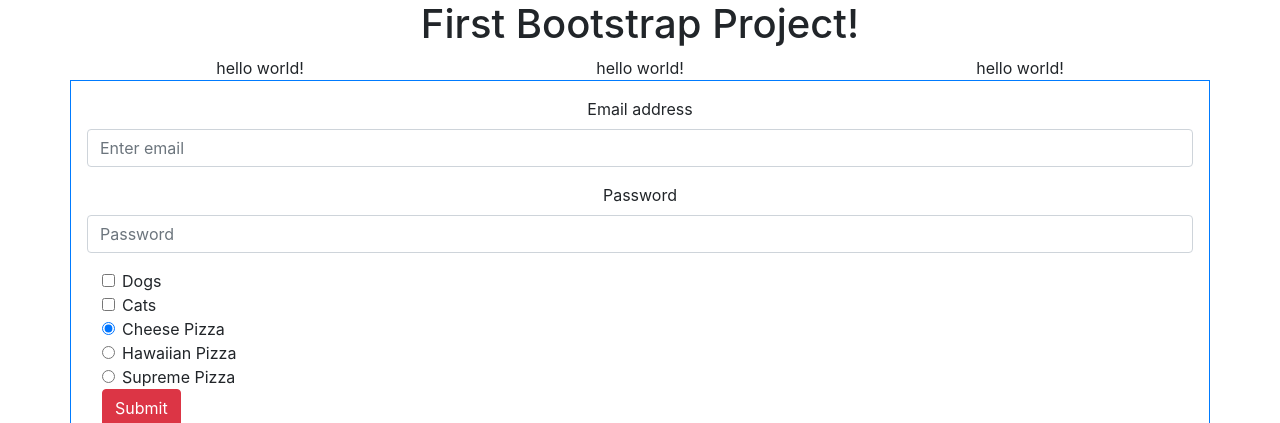
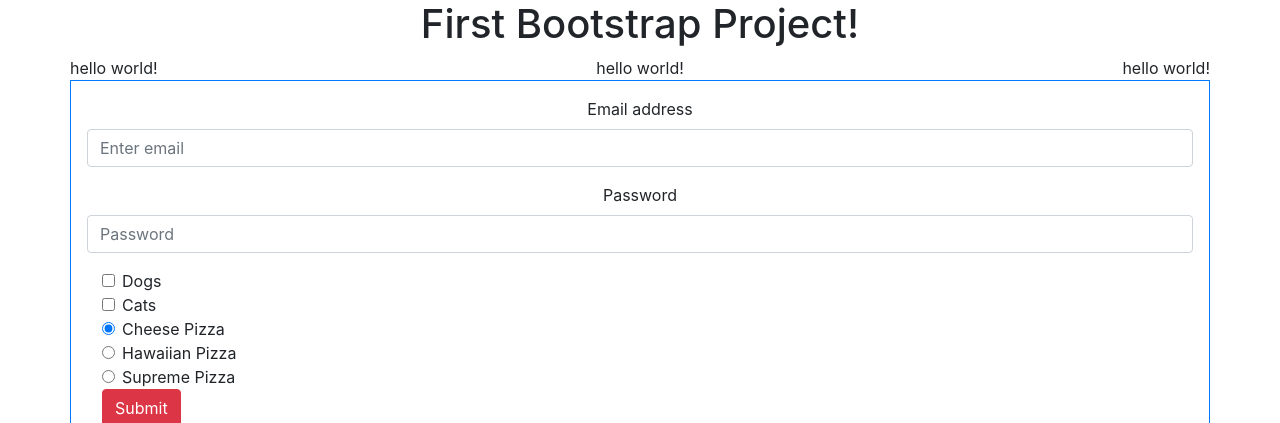
Before and after one commit to Rowand1996/Bootstrap4Drills, a plain HTML site: page index.html in a window 1280 px wide. Shown: the top 423 px of the page. Drawn offline with nearby package versions, Linux system fonts and the light colour scheme.

Commit message:
fixed the space between on the hello worlds

```diff
--- a/index.html
+++ b/index.html
@@ -15,14 +15,14 @@
         <div class="row justify-content-center">
             <h1>First Bootstrap Project!</h1>
         </div>
-        <div class="row text-center">
-            <div class="col-4">
+        <div class="row justify-content-between">
+            <div>
                 hello world!
             </div>
-            <div class="col-4">
+            <div>
                 hello world!
             </div>
-            <div class="col-4">
+            <div>
                 hello world!
             </div>
         </div>
```
